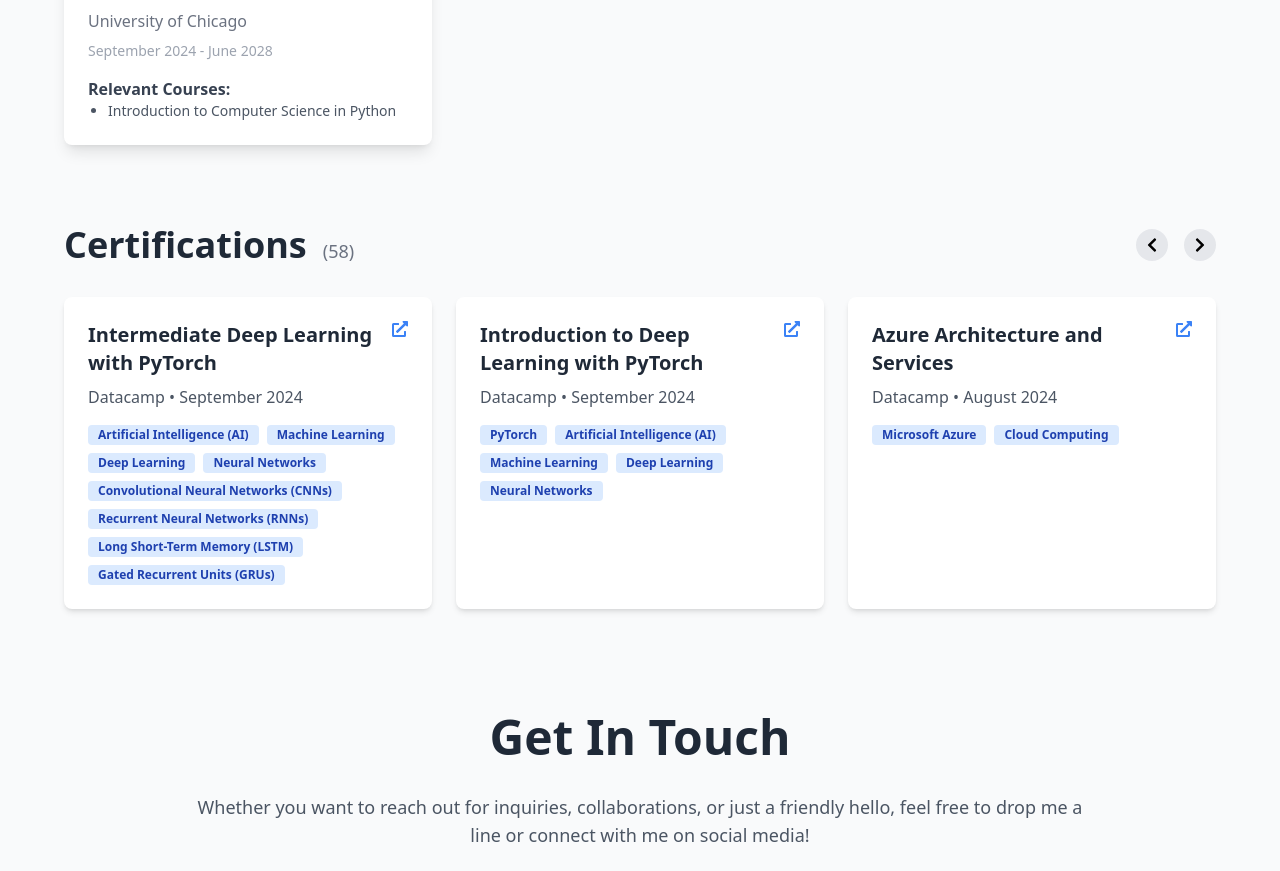
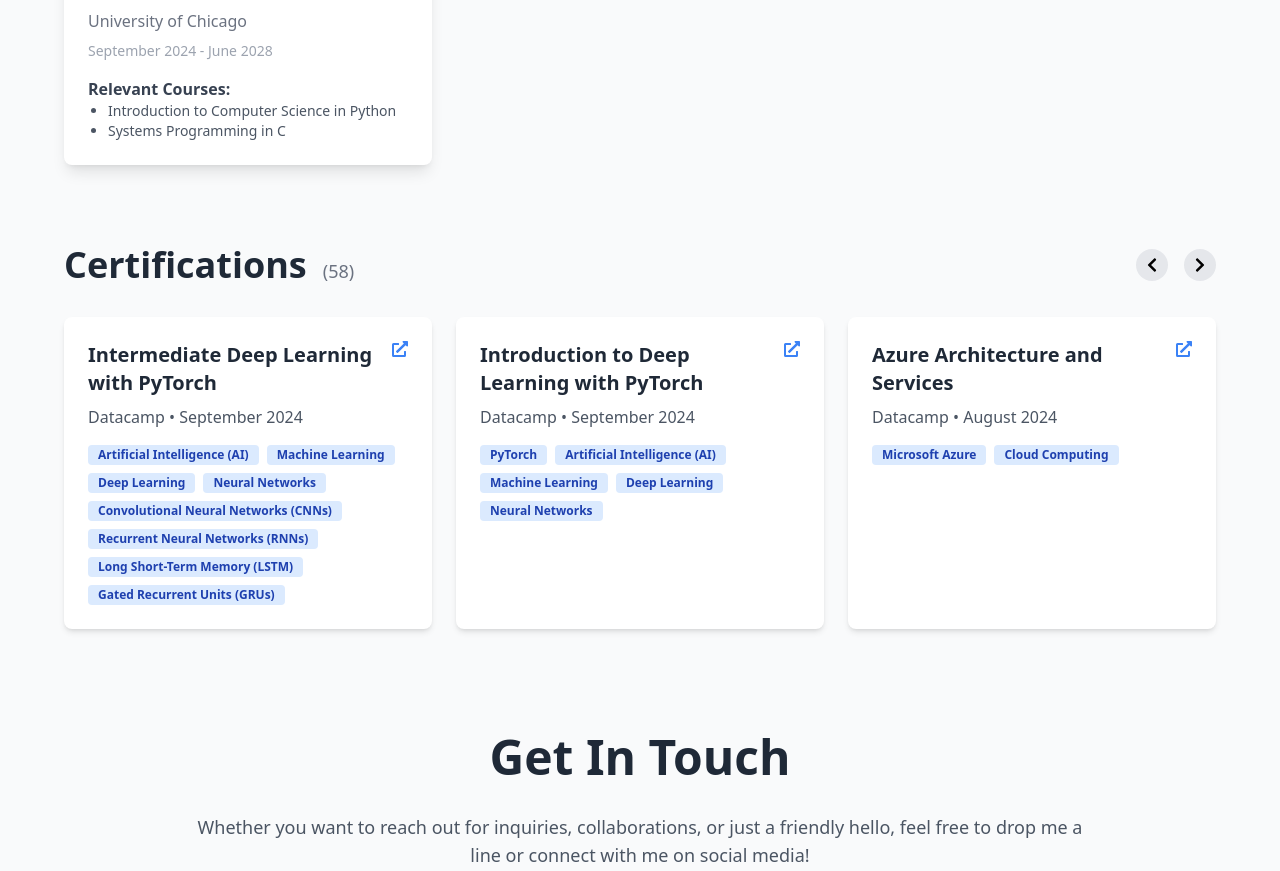
Before and after one commit to immanuel-peter/digital-resume, a React (Create React App) app: page / in a window 1280 px wide. Shown: the part 3420-4291 px from the top of the page. Built offline with nearby package versions, Linux system fonts and the light colour scheme.

Commit message:
Add C course to education

```diff
--- a/src/components/Education.js
+++ b/src/components/Education.js
@@ -51,7 +51,7 @@ const Education = () => {
       degree: "Bachelor of Science",
       fieldOfStudy: "Computer Science",
       year: "September 2024 - June 2028",
-      classes: ["Introduction to Computer Science in Python"],
+      classes: ["Introduction to Computer Science in Python", "Systems Programming in C"],
       sealImage:
         "https://upload.wikimedia.org/wikipedia/commons/c/cd/University_of_Chicago_Coat_of_arms.png",
     },
```
